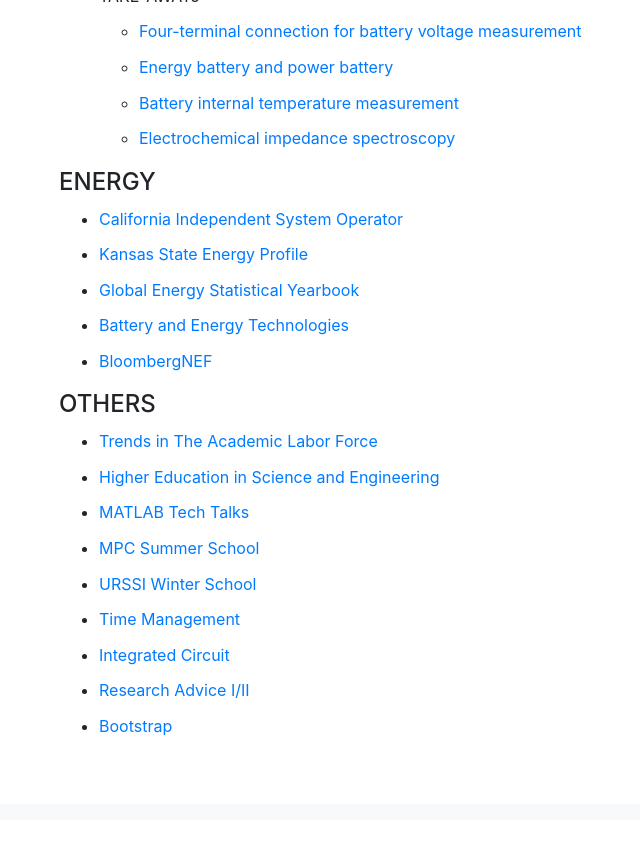
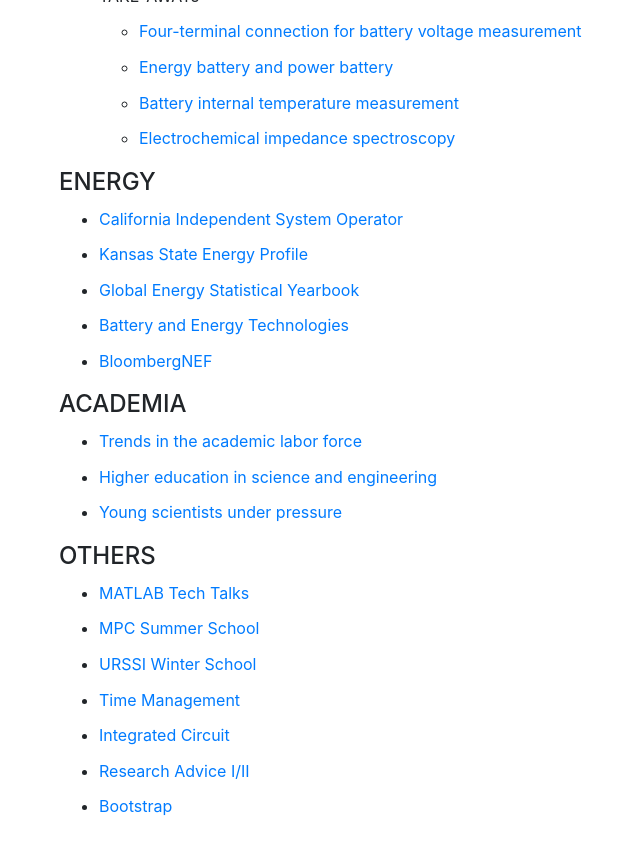
Before and after one commit to ningtian/ningtian.github.io, a Jekyll site: the page links/index.html, which Jekyll copies as it is, in a window 1280 px wide and 900 px high, scrolled down 1728 px. Shown: the top 854 px of the window, without its empty margins (121-761 px from the left). Built offline with Jekyll 4.4.1, drawn with Linux system fonts in a browser that asks for light colours; before the commit the page ends 2548 px from its top, so only the background shows below that.

Commit message:
Update index.html

```diff
--- a/links/index.html
+++ b/links/index.html
@@ -152,16 +152,20 @@
 			<li><a href="https://about.bnef.com/electric-vehicle-outlook/">BloombergNEF </a> </li>
 		</ul>
 
+
+	<h4>ACADEMIA</h4>
+	        <ul>
+			<li><a href="/files/Academic_Labor_Force_Trends_1975-2015.pdf">Trends in the academic labor force </a> </li>
+			<li><a href="https://ncses.nsf.gov/pubs/nsb20197/international-s-e-higher-education">Higher education in science and engineering </a> </li>
+		        <li><a href="https://www.nature.com/news/young-scientists-under-pressure-what-the-data-show-1.20871">Young scientists under pressure</a> </li>
+	        </ul>
+
+
+
+
 	<h4>OTHERS</h4>
 
 	        <ul>
-
-
-
-		<li><a href="/files/Academic_Labor_Force_Trends_1975-2015.pdf">Trends in The Academic Labor Force </a> </li>
-
-		<li><a href="https://ncses.nsf.gov/pubs/nsb20197/international-s-e-higher-education">Higher Education in Science and Engineering </a> </li>
-
 
 		<li><a href="https://www.mathworks.com/videos/tech-talks/controls.html?s_eid=PSM_15028">MATLAB Tech Talks </a> </li>
 
```
